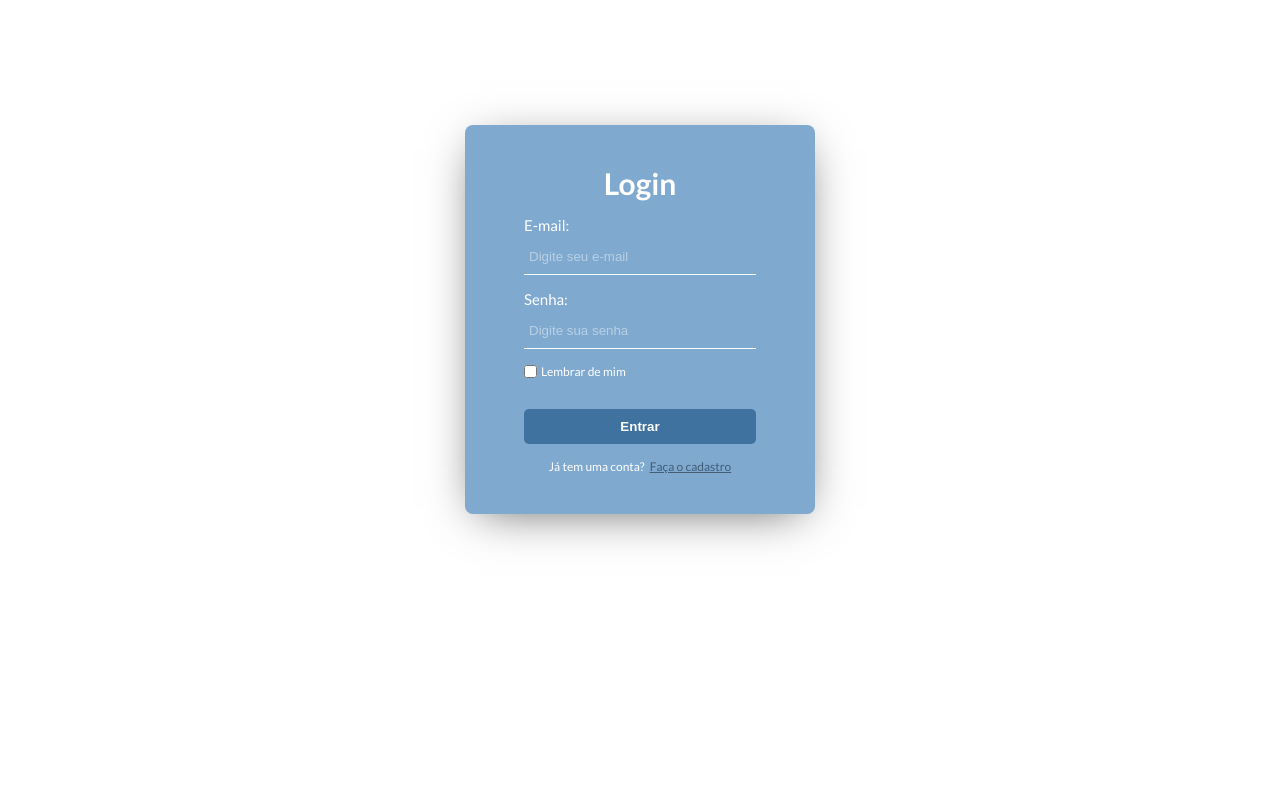
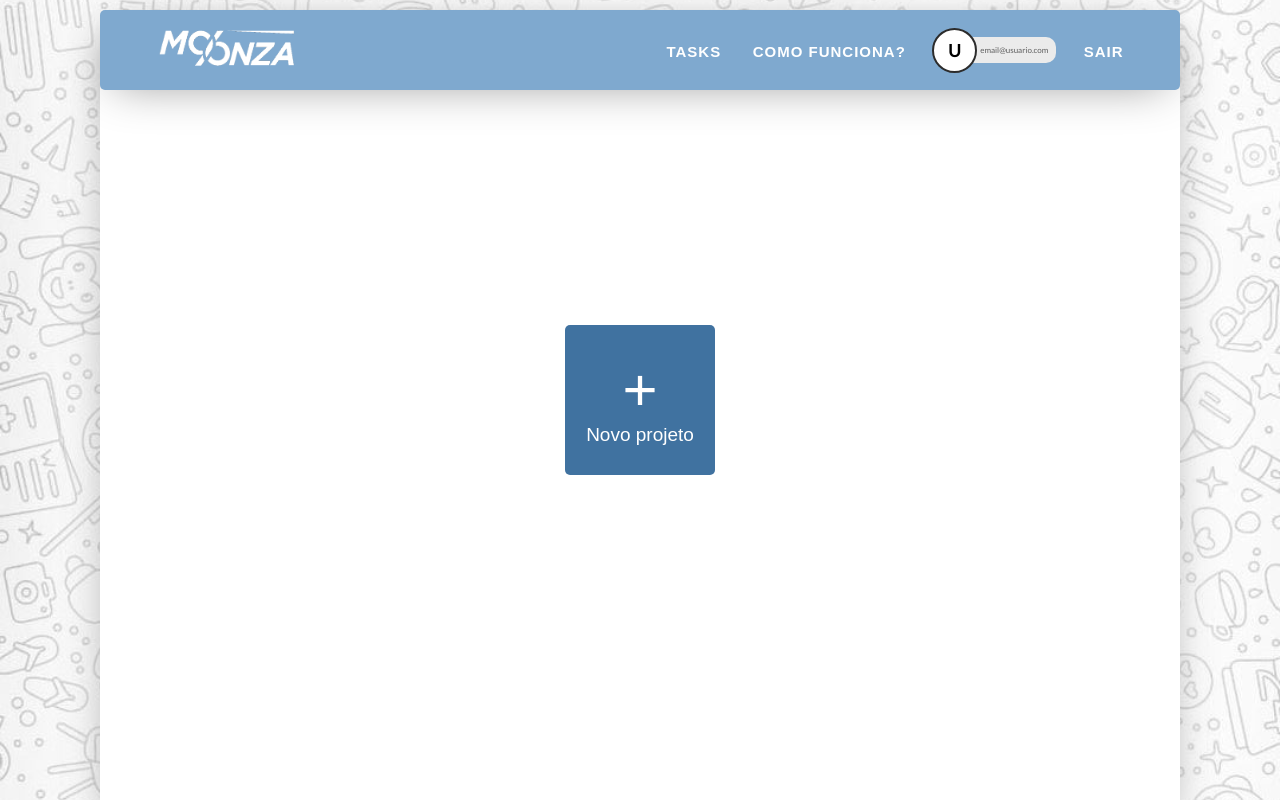
Before and after one commit to JotaEfi/Frontend-ProjetoPI, a React (Create React App) app: page /home in a window 1280 px wide. Before the commit this address led to /auth/login. Built offline with nearby package versions, Linux system fonts and the light colour scheme.

Commit message:
style new functions

```diff
--- a/package.json
+++ b/package.json
@@ -10,7 +10,7 @@
     "@testing-library/react": "^13.4.0",
     "@testing-library/user-event": "^13.5.0",
     "axios": "^1.6.8",
-    "framer-motion": "^11.2.4",
+    "framer-motion": "^11.2.6",
     "jwt-decode": "^4.0.0",
     "react": "^18.3.1",
     "react-cookie": "^7.1.4",
--- a/src/js/pages/login.js
+++ b/src/js/pages/login.js
@@ -1,38 +1,37 @@
-import {  useState } from "react"
+import { useState } from "react";
 import { useEffect } from "react";
 import { useLocation } from "react-router-dom";
 import { api } from "../../services/api";
 
-function Login () {
-    const [email, setUsername] = useState("")
-    const [password, setPassword] = useState("")
-    const [errorMessage, setErrorMessage] = useState('');
+function Login() {
+  const [email, setUsername] = useState("");
+  const [password, setPassword] = useState("");
+  const [errorMessage, setErrorMessage] = useState("");
   const location = useLocation();
   const [activeTab, setActiveTab] = useState("");
   // const { signIn, signed } = useContext(AuthContext)
-
 
   const handleSignIn = async (e) => {
     e.preventDefault();
     try {
       const authString = "Basic " + btoa(email + ":" + password);
-        const response = await api.get("/auth/login", { headers: { Authorization: authString } });
+      const response = await api.get("/auth/login", {
+        headers: { Authorization: authString },
+      });
 
-        if (response && response.data === 'Successful' ){
+      if (response && response.data === "Successful") {
         console.log(response);
-            localStorage.setItem('jwt', response.headers['authorization']);
-            console.log(response.headers['authorization'])
-            window.location.href = '/home';
+        localStorage.setItem("jwt", response.headers["authorization"]);
+        console.log(response.headers["authorization"]);
+        window.location.href = "/home";
       } else {
-
-            throw new Error('Email ou senha incorretos');
+        throw new Error("Email ou senha incorretos");
       }
     } catch (error) {
-        console.error('Erro ao fazer login:', error);
+      console.error("Erro ao fazer login:", error);
       setErrorMessage(error.message);
     }
   };
-
 
   const handleUsernameChange = (event) => {
     setUsername(event.target.value);
@@ -50,31 +49,32 @@ function Login () {
     setActiveTab(path);
   };
 
-
   return (
     <div className="containerLogin pageContainer">
       <div className="Login">
-
         <form onSubmit={handleSignIn}>
           <h1>Login</h1>
           <label htmlFor="email">E-mail:</label>
           <div>
-                        <input className="inputError"
-                            id="email" name="email"
+            <input
+              className="inputError"
+              id="email"
+              name="email"
               type="email"
               value={email}
               placeholder="Digite seu e-mail"
               onChange={handleUsernameChange}
               required
-                            autoComplete='off'
+              autoComplete="off"
             />
-
           </div>
 
           <label htmlFor="password">Senha:</label>
           <div>
-                        <input className="inputError"
-                             id="password" name="password"
+            <input
+              className="inputError"
+              id="password"
+              name="password"
               type="password"
               value={password}
               placeholder="Digite sua senha"
@@ -88,25 +88,25 @@ function Login () {
               <input type="checkbox" />
               Lembrar de mim
             </label>
-
           </div>
 
-                    <button type="submit">
-                       Entrar
-                    </button>
+          <button type="submit">Entrar</button>
 
-                    <p>Já tem uma conta?
-                        <a href="/"
+          <p>
+            Já tem uma conta?
+            <a
+              href="/"
               to="/"
               className={activeTab === "/" ? "active" : ""}
-                        onClick={() => handleTabClick("/")}>
-                        Faça o cadastro</a></p>
-
+              onClick={() => handleTabClick("/")}
+            >
+              Faça o cadastro
+            </a>
+          </p>
         </form>
       </div>
     </div>
-    )
-
+  );
 }
 
-export default Login
+export default Login;
--- a/src/routes/routes.js
+++ b/src/routes/routes.js
@@ -1,27 +1,40 @@
-import Login from "../js/pages/login"
-import Register from "../js/pages/register"
-import Home from "../js/pages/home"
+import Login from "../js/pages/login";
+import Register from "../js/pages/register";
+import Home from "../js/pages/home";
 import Tasks from "../js/pages/tasks";
 import About from "../js/pages/about";
 
-
 import { BrowserRouter, Routes, Route, Navigate } from "react-router-dom";
 
-
 export const AppRouter = () => {
-    const isAuthenticated = localStorage.getItem('jwt');
+  const isAuthenticated = localStorage.getItem("jwt");
 
   return (
     <BrowserRouter>
       <Routes>
         <Route path="/auth/login" element={<Login />} />
         <Route path="/" element={<Register />} />
-                <Route path="/projects/:projectId/tasks" element={isAuthenticated ? <Tasks /> : <Navigate to="/auth/login" replace />} />
-                <Route path='/about' element={isAuthenticated ? <About /> : <Navigate to="/auth/login" replace />} />
-                <Route path="/home" element={isAuthenticated ? <Home /> : <Navigate to="/auth/login" replace />} />
+        <Route path="/home" element={<Home />} />
 
+        <Route
+          path="/projects/:projectId/tasks"
+          element={
+            isAuthenticated ? <Tasks /> : <Navigate to="/auth/login" replace />
+          }
+        />
+        <Route
+          path="/about"
+          element={
+            isAuthenticated ? <About /> : <Navigate to="/auth/login" replace />
+          }
+        />
+        {/* <Route
+            path="/home"
+            element={
+              isAuthenticated ? <Home /> : <Navigate to="/auth/login" replace />
+            }
+          /> */}
       </Routes>
-
     </BrowserRouter>
-    )
-}
+  );
+};
--- a/src/styles/App.css
+++ b/src/styles/App.css
@@ -1,6 +1,10 @@
 @charset "UTF-8";
 @import url("https://fonts.googleapis.com/css2?family=Lato:ital,wght@0,100;0,300;0,400;0,700;0,900;1,100;1,300;1,400;1,700;1,900&family=Roboto+Condensed:ital,wght@0,100..900;1,100..900&display=swap");
 .containerLogin {
+  position: absolute;
+  top: 50%;
+  left: 50%;
+  transform: translate(-50%, -50%);
   display: flex;
   justify-content: center;
   align-items: center;
@@ -14,9 +18,8 @@
   box-shadow: 0px 9px 45px -14px rgba(0, 0, 0, 0.67);
   gap: 8px;
   background-color: #7fa9cf;
-  width: 350px;
-  padding: 40px 0px;
   border-radius: 8px;
+  padding: 60px;
 }
 .containerLogin .Login h1 {
   color: white;
@@ -47,13 +50,27 @@
   flex-direction: column;
   gap: 15px;
 }
+.containerLogin .Login form .recall-forget {
+  display: flex;
+  width: 100%;
+}
+.containerLogin .Login form .recall-forget input {
+  width: 10px;
+  height: 10px;
+}
+.containerLogin .Login form .recall-forget label {
+  width: 100%;
+}
 .containerLogin .Login form label {
   color: white;
   font-size: 1.5rem;
   user-select: none;
 }
 .containerLogin .Login form input {
-  padding: 0px 50px 10px 5px;
+  border-radius: 5px;
+  padding: 10px 5px;
+  font-size: 10px;
+  width: 100%;
   background-color: #7fa9cf;
   color: white;
   border: none;
@@ -65,7 +82,7 @@
 }
 .containerLogin .Login form button {
   padding: 10px;
-  margin-top: 15px;
+  margin-top: 5px;
   border-radius: 5px;
   border: none;
   background-color: #4072A0;
@@ -75,6 +92,7 @@
 }
 .containerLogin .Login form button:hover {
   background-color: #435D75;
+  transition-duration: 0.2s;
 }
 .containerLogin .Login form .checkLabel {
   display: flex;
@@ -135,7 +153,7 @@
   font-weight: 100;
   font-style: normal;
   border: 4px;
-  letter-spacing: 2px;
+  letter-spacing: 1px;
   position: relative;
   font-size: 15px;
   font-weight: 700;
@@ -251,7 +269,7 @@
   border-radius: 5px;
   position: relative;
   height: fit-content;
-  min-height: 130px;
+  min-height: 110px;
   -webkit-box-shadow: 0px 9px 45px -14px rgba(0, 0, 0, 0.41);
   -moz-box-shadow: 0px 9px 45px -14px rgba(0, 0, 0, 0.41);
   box-shadow: 0px 9px 45px -14px rgba(0, 0, 0, 0.41);
@@ -279,6 +297,9 @@
   display: flex;
   justify-content: flex-end;
   margin-top: auto;
+}
+.tasksComponents textarea {
+  width: 100%;
 }
 .tasksComponents .tasks {
   border-radius: 5px;
@@ -317,7 +338,8 @@
   flex-direction: column;
   gap: 10px;
 }
-.tasks_component textarea, .tasks_component input {
+.tasks_component textarea,
+.tasks_component input {
   outline: none;
   width: 100%;
   color: rgba(0, 0, 0, 0.567);
@@ -345,6 +367,36 @@
   gap: 20px;
 }
 
+.projeto {
+  display: flex;
+  flex-direction: column;
+  align-items: center;
+  gap: 20px;
+}
+
+.projeto input {
+  width: 250px;
+  height: 35px;
+  border: none;
+  background-color: rgb(246, 246, 246);
+  padding: 5px 8px;
+  border-radius: 5px;
+}
+.projeto button {
+  height: 35px;
+  border: none;
+  background-color: #7fa9cf;
+  color: white;
+  border-radius: 5px;
+  cursor: pointer;
+}
+
+.modal {
+  display: flex;
+  gap: 10px;
+  flex-direction: column;
+}
+
 .white_space {
   height: 100%;
   top: 10px;
@@ -366,7 +418,7 @@
   width: 100%;
   height: 100%;
   margin: 0 auto;
-  gap: 50px;
+  gap: 100px;
   display: flex;
   justify-content: center;
   align-items: center;
@@ -374,6 +426,7 @@
 }
 
 .general_footer {
+  width: 100%;
   justify-content: end;
   justify-self: self-end;
   display: flex;
--- a/src/styles/scss/Login.scss
+++ b/src/styles/scss/Login.scss
@@ -1,50 +1,43 @@
-@import 'Var.scss';
-
+@import "Var.scss";
 
 .containerLogin {
-
+  position: absolute;
+  top: 50%;
+  left: 50%;
+  transform: translate(-50%, -50%);
   display: flex;
   justify-content: center;
   align-items: center;
 
-
-
-
   .Login {
-      display:flex;
+    display: flex;
     justify-content: center;
     align-items: center;
-      -webkit-box-shadow: 0px 9px 45px -14px rgba(0,0,0,0.67);
-      -moz-box-shadow: 0px 9px 45px -14px rgba(0,0,0,0.67);
-      box-shadow: 0px 9px 45px -14px rgba(0,0,0,0.67);
+    -webkit-box-shadow: 0px 9px 45px -14px rgba(0, 0, 0, 0.67);
+    -moz-box-shadow: 0px 9px 45px -14px rgba(0, 0, 0, 0.67);
+    box-shadow: 0px 9px 45px -14px rgba(0, 0, 0, 0.67);
     gap: 8px;
     background-color: $blue3;
-      width: 350px;
-      padding: 40px 0px;
-
     border-radius: 8px;
-
-
+    padding: 60px;
     h1 {
       color: white;
-            text-align: center;;
+      text-align: center;
       font-size: 3rem;
-            user-select:none;
-
+      user-select: none;
     }
-         h2{
+    h2 {
       color: white;
-            text-align: center;;
+      text-align: center;
       font-size: 2rem;
       padding-bottom: 14px;
-
     }
 
     p {
       color: white;
       display: flex;
       justify-content: center;
-            user-select:none;
+      user-select: none;
       gap: 5px;
     }
 
@@ -59,31 +52,42 @@
       flex-direction: column;
 
       gap: 15px;
-
-
+      .recall-forget {
+        display: flex;
+        input {
+          width: 10px;
+          height: 10px;
+        }
+        label {
+          width: 100%;
+        }
+        width: 100%;
+      }
       label {
         color: white;
         font-size: 1.5rem;
-               user-select:none;
+        user-select: none;
       }
 
       input {
-
-               padding: 0px 50px 10px 5px;
+        border-radius: $border-radius;
+        padding: 10px 5px;
+        font-size: 10px;
+        width: 100%;
         background-color: $blue3;
         color: white;
         border: none;
         border-bottom: 1px solid rgb(255, 255, 255);
         outline: none;
 
-               &::placeholder{
+        &::placeholder {
           color: rgba(255, 255, 255, 0.452);
         }
       }
 
       button {
         padding: 10px;
-              margin-top: 15px;
+        margin-top: 5px;
         border-radius: 5px;
         border: none;
         background-color: $color-btn;
@@ -91,13 +95,13 @@
         font-weight: bold;
         cursor: pointer;
 
-
         &:hover {
           background-color: $blue4;
+          transition-duration: 0.2s;
         }
       }
 
-            .checkLabel{
+      .checkLabel {
         display: flex;
         align-items: center;
         justify-content: flex-start;
@@ -105,7 +109,5 @@
         gap: 4px;
       }
     }
-
-
   }
 }
--- a/src/styles/scss/NavBar.scss
+++ b/src/styles/scss/NavBar.scss
@@ -32,7 +32,6 @@
     background-color: rgb(88, 88, 88);
     height: 20px;
     width: 100px;
-
   }
 
   button {
@@ -57,14 +56,14 @@
       font-weight: 100;
       font-style: normal;
       border: 4px;
-            letter-spacing: 2px;
+      letter-spacing: 01px;
       position: relative;
       font-size: 15px;
       font-weight: 700;
       margin-bottom: 2px;
       text-align: center;
       text-transform: uppercase;
-            transition: all .5s ease-in-out;
+      transition: all 0.5s ease-in-out;
 
       &:before {
         content: "";
@@ -86,7 +85,6 @@
     }
   }
 }
-
 
 //nao sei de onde é
 .nav-bar-laterals {
@@ -118,12 +116,11 @@
   cursor: pointer;
   width: 200px;
   justify-content: end;
-
 }
-.nav_user_profile{
+.nav_user_profile {
   display: flex;
   align-items: center;
-    .user_profile_picture{
+  .user_profile_picture {
     border-radius: 50%;
     width: 45px;
     border: 2px solid rgb(44, 44, 44);
@@ -132,10 +129,10 @@ align-items: center;
     z-index: 1;
     display: flex;
     justify-content: center;
-    align-items: center
+    align-items: center;
   }
-    .user_profile_name{
-        width:80px;
+  .user_profile_name {
+    width: 80px;
     height: 30px;
     margin: 0px;
     display: flex;
@@ -149,6 +146,5 @@ align-items: center;
       color: rgb(94, 94, 94);
       font-size: 8px;
     }
-
   }
 }
--- a/src/styles/scss/Tasks.scss
+++ b/src/styles/scss/Tasks.scss
@@ -1,14 +1,14 @@
-@import './Var.scss';
+@import "./Var.scss";
 
 .tasksComponents {
   border-radius: $border-radius;
   position: relative;
   height: fit-content;
-    min-height:110px;
-    -webkit-box-shadow: 0px 9px 45px -14px rgba(0,0,0,0.41);
--moz-box-shadow: 0px 9px 45px -14px rgba(0,0,0,0.41);
-box-shadow: 0px 9px 45px -14px rgba(0,0,0,0.41);
-    @mixin customs ($font-size, $color, $padding, $background-color ){
+  min-height: 110px;
+  -webkit-box-shadow: 0px 9px 45px -14px rgba(0, 0, 0, 0.41);
+  -moz-box-shadow: 0px 9px 45px -14px rgba(0, 0, 0, 0.41);
+  box-shadow: 0px 9px 45px -14px rgba(0, 0, 0, 0.41);
+  @mixin customs($font-size, $color, $padding, $background-color) {
     font-size: $font-size;
     color: $color;
     padding: $padding;
@@ -36,15 +36,13 @@ box-shadow: 0px 9px 45px -14px rgba(0,0,0,0.41);
     justify-content: flex-end;
     margin-top: auto;
   }
-   textarea{
+  textarea {
     width: 100%;
   }
 
   .tasks {
-
     .finished {
       text-decoration: line-through;
-
     }
 
     border-radius: $border-radius;
@@ -60,12 +58,10 @@ box-shadow: 0px 9px 45px -14px rgba(0,0,0,0.41);
     .descTask {
       padding: 0px;
       font-size: 1.3rem;
-            max-width:260px ;
+      max-width: 260px;
       word-wrap: break-word;
       color: rgba(255, 255, 255, 0.671);
-
     }
-
   }
   .task {
     padding: 10px;
@@ -73,8 +69,6 @@ box-shadow: 0px 9px 45px -14px rgba(0,0,0,0.41);
     border-radius: $border-radius;
     display: flex;
     flex-direction: column;
-
-
   }
 }
 
@@ -84,7 +78,8 @@ box-shadow: 0px 9px 45px -14px rgba(0,0,0,0.41);
   flex-direction: column;
   gap: 10px;
 
-    textarea, input{
+  textarea,
+  input {
     outline: none;
     width: 100%;
     color: rgba(0, 0, 0, 0.567);
@@ -92,27 +87,53 @@ box-shadow: 0px 9px 45px -14px rgba(0,0,0,0.41);
     border: none;
     border-radius: $border-radius;
     padding: 10px;
-
   }
 
   ::placeholder {
     color: rgba(0, 0, 0, 0.567);
   }
-    textarea{
+  textarea {
     max-width: 285px;
     min-width: 285px;
     min-height: 80px;
     max-height: 80px;
   }
-
 }
 
 .toDoContainer {
   display: grid;
-    grid-template-columns:repeat(3, 1fr);
+  grid-template-columns: repeat(3, 1fr);
   justify-content: space-around;
   width: 100%;
   max-width: 1080px;
   gap: 20px;
-
 }
+.projeto {
+  display: flex;
+  flex-direction: column;
+  align-items: center;
+  gap: 20px;
+}
+.projeto {
+  input {
+    width: 250px;
+    height: 35px;
+    border: none;
+    background-color: rgb(246, 246, 246);
+    padding: 5px 8px;
+    border-radius: $border-radius;
+  }
+  button {
+    height: 35px;
+    border: none;
+    background-color: $blue3;
+    color: white;
+    border-radius: $border-radius;
+    cursor: pointer;
+  }
+}
+.modal {
+  display: flex;
+  gap: 10px;
+  flex-direction: column;
+}
```
Also changed, not shown: src/js/components/criarProjeto.js (+50 -41 lines), 2 other files (tests, documents, lock files or other folders). Lines whose indentation alone changed are shown as unchanged.
